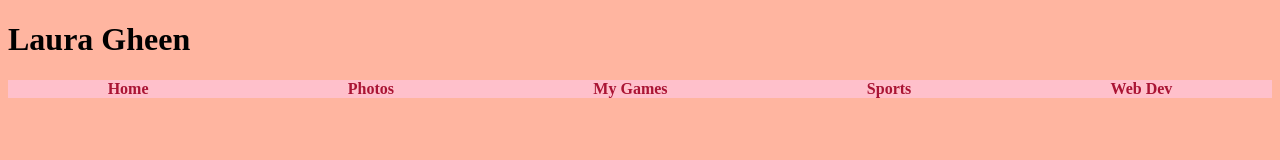
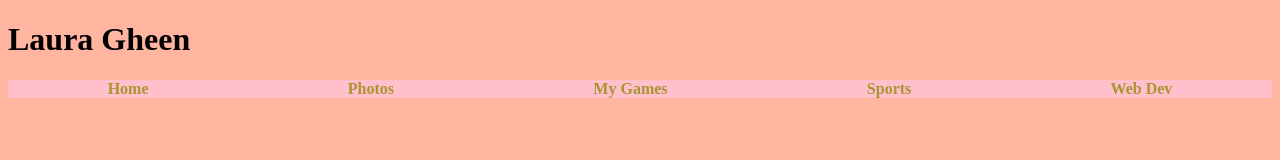
Before and after one commit to yacs-1/gheen, a plain HTML site: page music/index.html in a window 1280 px wide. Drawn offline with Linux system fonts and the light colour scheme.

Commit message:
Update styles.css

```diff
--- a/styles.css
+++ b/styles.css
@@ -2,7 +2,7 @@
   background-color:#FFB5A0;
   color:black;
   text-align:left;
-  font-family:geist;}
+ }
 #bg{
  width:100vw;
  height:150vh;
@@ -14,7 +14,7 @@
 a{
   text-decoration:none;
   font-weight:800;
-  color:#AA1434;
+  color:#AB9434;
 
 }
 a:hover, a:visited {
```
